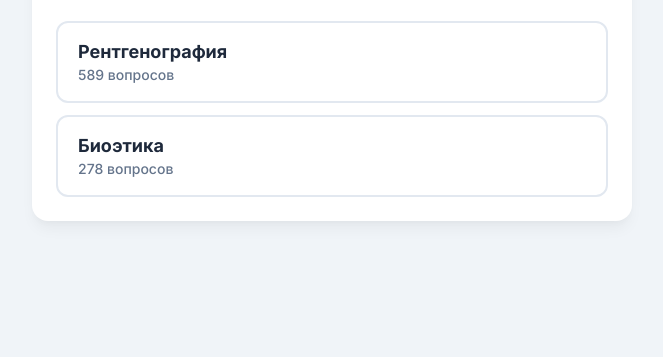
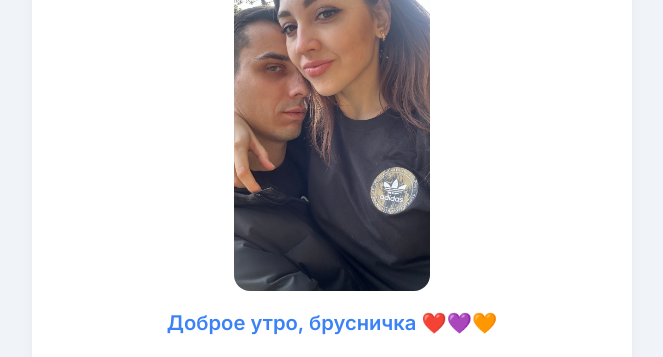
Before and after one commit to rbarakhvostov/x-ray-questions, a website built with Vite: page index.html in a window 1280 px wide. Shown: the part 101-458 px from the top of the page, without its empty margins (308-971 px from the left). Built offline with nearby package versions, Linux system fonts and the light colour scheme.

Commit message:
add photo

```diff
--- a/index.html
+++ b/index.html
@@ -13,6 +13,8 @@
     <div class="app-container">
       <div id="test-select-area">
         <div class="card select-screen">
+          <img class="select-photo" src="/src/assets/couple.jpg" alt="" />
+          <p class="select-greeting">Доброе утро, брусничка ❤️💜🧡</p>
           <h1 class="select-title">Выберите тест</h1>
           <p class="select-subtitle">Прогресс каждого теста сохраняется отдельно</p>
           <div class="select-list" id="test-select-list"></div>
--- a/src/styles/components/select.css
+++ b/src/styles/components/select.css
@@ -1,5 +1,30 @@
 .select-screen {
   text-align: center;
+}
+
+.select-photo {
+  height: 348px;
+  margin-bottom: 16px;
+  border-radius: 16px;
+}
+
+.select-greeting {
+  font-size: 20px;
+  font-weight: 600;
+  color: var(--primary);
+  margin-bottom: 28px;
+  animation: greeting-pop 1.6s ease-in-out infinite;
+}
+
+@keyframes greeting-pop {
+  0%,
+  100% {
+    transform: scale(1);
+  }
+
+  50% {
+    transform: scale(1.08);
+  }
 }
 
 .select-title {
```
Also changed, not shown: PIC.jpg (added), src/assets/couple.jpg (added).
